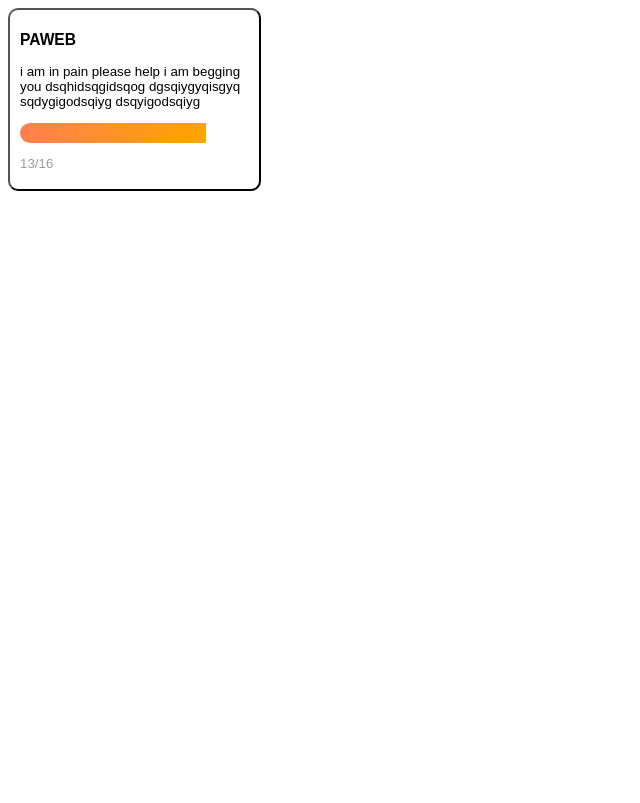
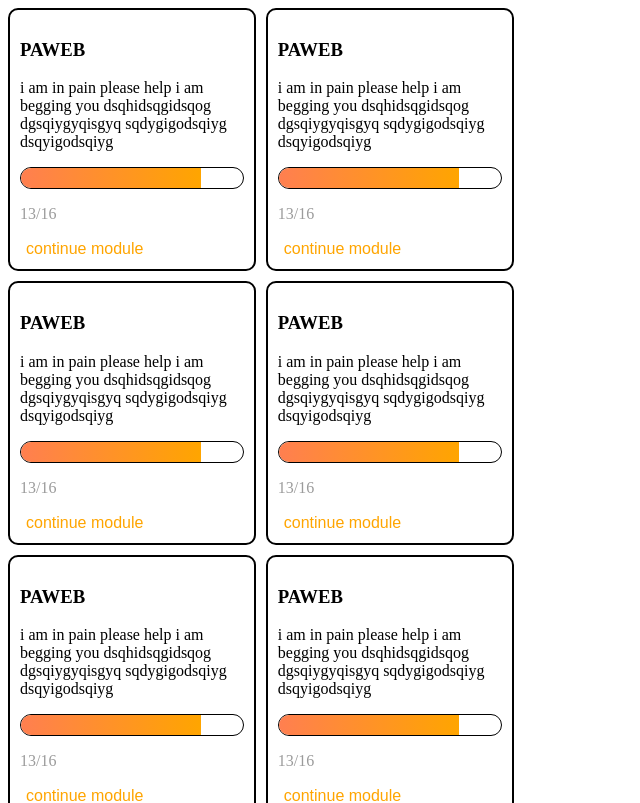
Before and after one commit to Gabderrahmene/skillsHub, an Angular app: page / in a window 1280 px wide. Shown: the top 803 px of the page, without its empty margins (0-640 px from the left). Built offline with nearby package versions, Linux system fonts and the light colour scheme.

Commit message:
adding grid for modules

```diff
--- a/src/app/homescreen/homescreen.html
+++ b/src/app/homescreen/homescreen.html
@@ -1 +1 @@
-<app-module-container></app-module-container>
+<app-module-grid></app-module-grid>
--- a/src/app/homescreen/homescreen.ts
+++ b/src/app/homescreen/homescreen.ts
@@ -1,9 +1,9 @@
 import { Component } from '@angular/core';
-import { ModuleContainer } from "../module-container/module-container";
+import { ModuleGrid } from "../module-grid/module-grid";
 
 @Component({
   selector: 'app-homescreen',
-  imports: [ModuleContainer],
+  imports: [ModuleGrid],
   templateUrl: './homescreen.html',
   styleUrl: './homescreen.css',
 })
--- a/src/app/module-container/module-container.css
+++ b/src/app/module-container/module-container.css
@@ -1,9 +1,17 @@
-button {
-    width: 20%;
+article {
+    border: 2px solid black;
     background: white;
     border-radius: 10px;
-    padding: 5px 10px;
+    padding: 10px 10px;
     word-wrap: break-word
+}
+
+button {
+    cursor: pointer;
+    background-color: white;
+    border: hidden;
+    color: orange;
+    font-size: medium;
 }
 
 h3,
@@ -17,6 +25,7 @@ h3,
 }
 
 .progress-bar {
+    border: solid black 1px;
     height: 20px;
     background: white;
     border-radius: 100px;
--- a/src/app/module-container/module-container.html
+++ b/src/app/module-container/module-container.html
@@ -1,8 +1,9 @@
-<button>
+<article>
     <h3>{{module.title}}</h3>
     <p class="description">{{module.description}}</p>
     <div class="progress-bar">
         <div class="progress-fill" [style.width.%]="module.progres/module.size * 100"></div>
     </div>
     <p class="reste">{{module.progres}}/{{module.size}} </p>
-</button>
+    <button>continue module</button>
+</article>
--- /dev/null
+++ b/src/app/module-grid/module-grid.css
@@ -0,0 +1,6 @@
+div {
+    display: grid;
+    width: 40%;
+    gap: 10px;
+    grid-template-columns: 1fr 1fr;
+}
--- /dev/null
+++ b/src/app/module-grid/module-grid.html
@@ -0,0 +1,9 @@
+<div>
+    <app-module-container></app-module-container>
+    <app-module-container></app-module-container>
+    <app-module-container></app-module-container>
+    <app-module-container></app-module-container>
+    <app-module-container></app-module-container>
+    <app-module-container></app-module-container>
+    <app-module-container></app-module-container>
+</div>
```
Also changed, not shown: src/app/module-grid/module-grid.ts (added, +12 -0 lines), 1 other file (tests, documents, lock files or other folders).
